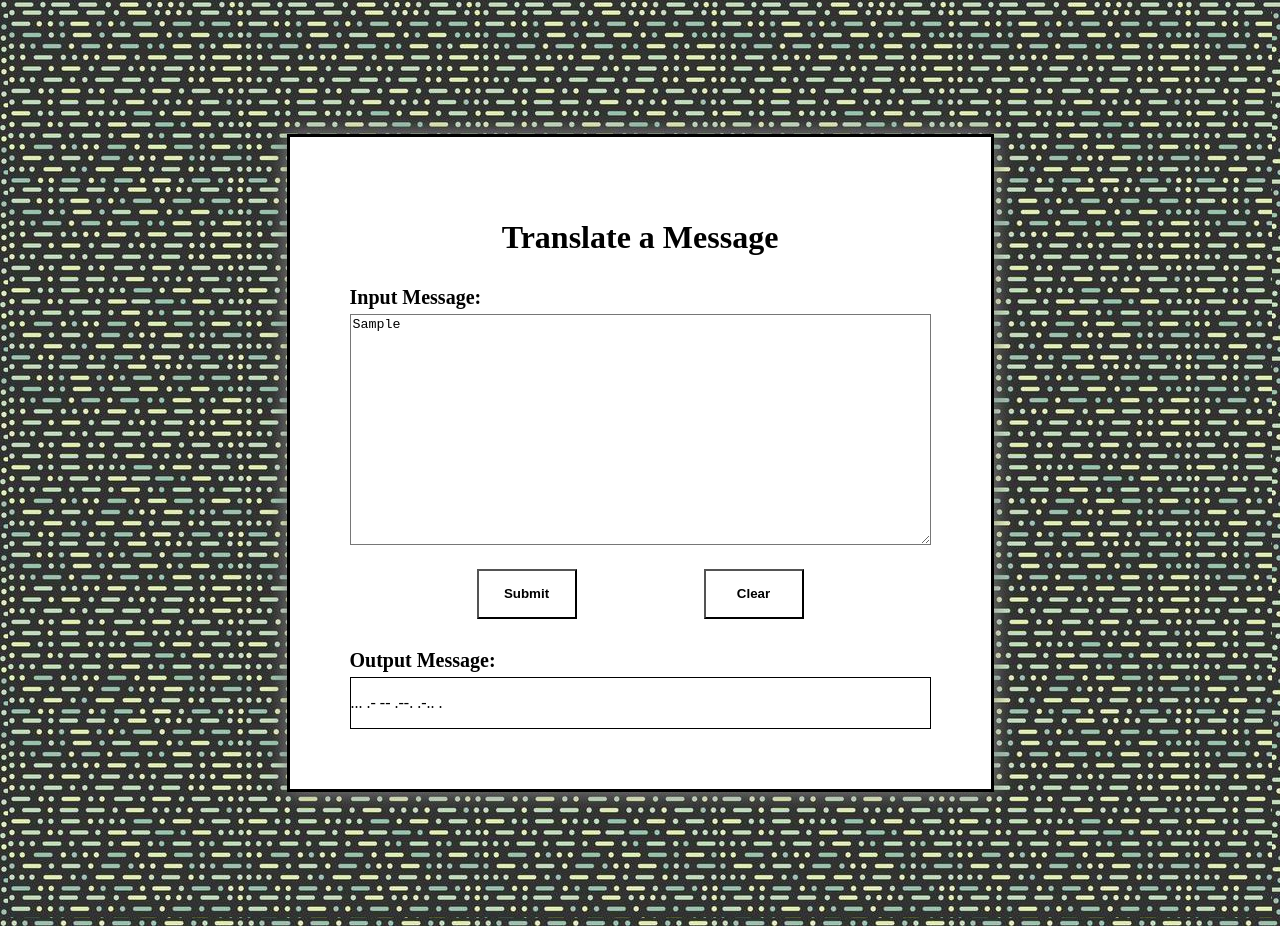
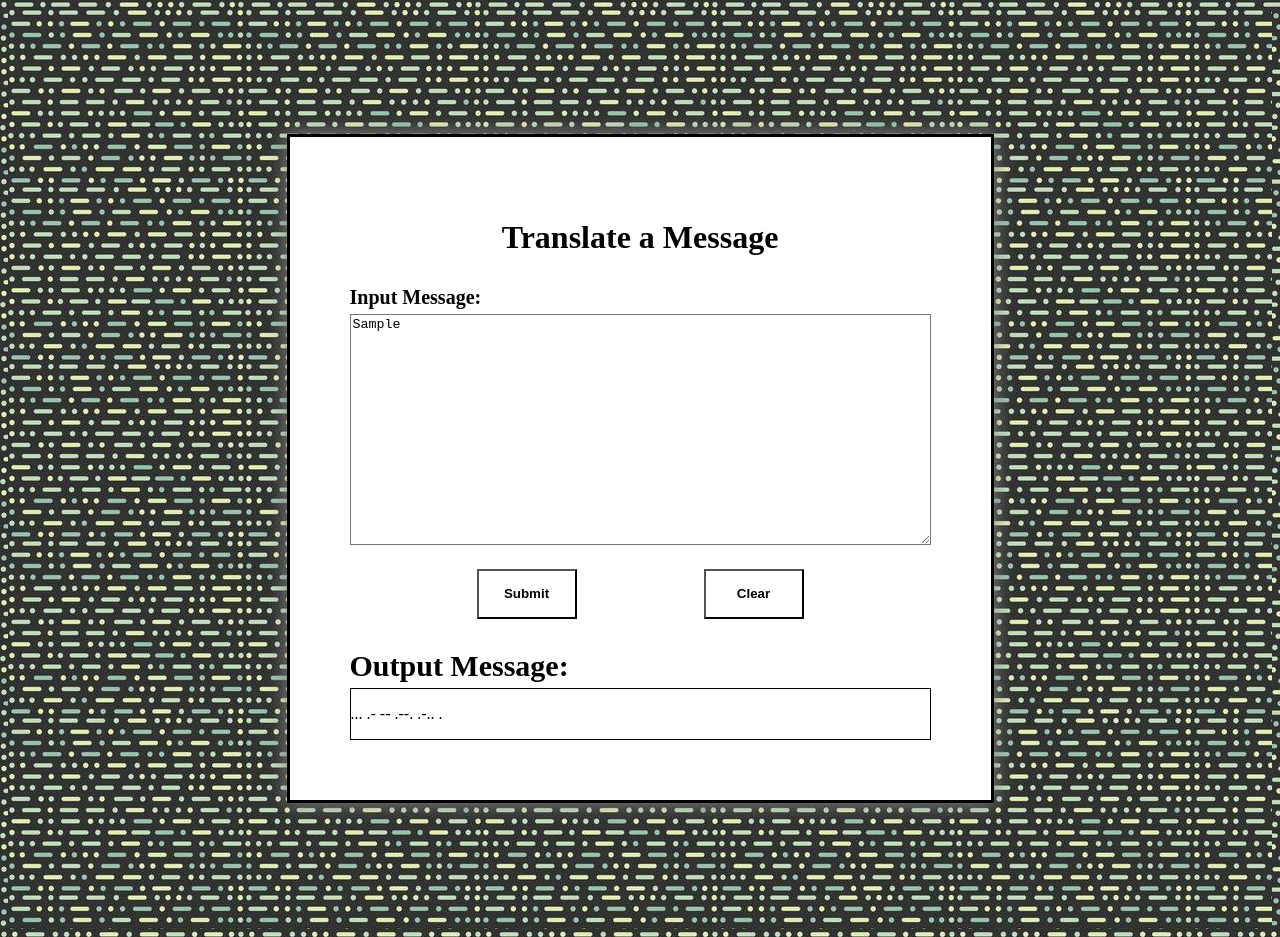
Before and after one commit to vparkash2014/Morse-Code, a plain HTML site: page index.html in a window 1280 px wide. Both pictures are taken after typing "Sample" into the empty fields and a click on the input "Submit". Drawn offline with Linux system fonts and the light colour scheme.

Commit message:
edited js

```diff
--- a/index.html
+++ b/index.html
@@ -24,7 +24,7 @@
                     <input type="reset" class="main__btn-single" value="Clear">
                 </div>
             </form>
-            <p id='outputTitle'></p>
+            <p id="outputTitle" class='main__output-title'></p>
             <div class="main__output" id="mainOutput">
                 <p id="output"></p>
             </div>
--- a/scripts/main.js
+++ b/scripts/main.js
@@ -1,24 +1,31 @@
-import { alphabet, morse } from './classes.js';
+import { alphabet, morse } from './objects.js';
 // uncomment the following input if you want to test the code
 // import { englishStr, morseStr } from './test.js'
+const translatorForm = document.getElementById('translator');
 
-const morseToEnglish = (morseStr) => {
+const morseToEnglish = (morseStr, languageObj = morse) => {
     return morseStr
         .split(' ')
         .map(char => {
-            return morse[char];
+            return languageObj[char];
         })
         .join('');
 }
 
-const englishToMorse = (englishStr) => {
+const englishToMorse = (englishStr, languageObj = alphabet) => {
     return englishStr
         .toLowerCase()
         .split('')
         .map(char => {
-            return alphabet[char];
+            return languageObj[char];
         })
         .join(' ');
+}
+
+const printOutput = (outputStr) => {
+    document.getElementById('output').innerHTML = outputStr;
+    document.getElementById('outputTitle').innerHTML = "Output Message:";
+    document.getElementById('mainOutput').style.border = "1px solid black";
 }
 
 const runTranslator = (event) => {
@@ -27,41 +34,21 @@ const runTranslator = (event) => {
     const inputStr = document.getElementById("input").value;
     let outputStr = '';
 
-    if (inputStr.match(/[a-zA-Z]/g)) {
+    if (inputStr.match(/[a-zA-Z0-9]/g)) {
         outputStr =  englishToMorse(inputStr);
     } else {
         outputStr =  morseToEnglish(inputStr);
-    }
-
-    const printOutput = (outputStr) => {
-        const outputHTML = document.getElementById('output');
-        const outputTitle = document.getElementById('outputTitle');
-        const outputBox = document.getElementById('mainOutput');
-
-        outputHTML.innerHTML = outputStr;
-        outputTitle.innerHTML = "Output Message:";
-        outputTitle.style.marginBottom = "5px";
-        outputTitle.style.fontWeight = "bold";
-        outputTitle.style.fontSize = "20px";
-        outputTitle.style.marginTop = "30px";
-        outputBox.style.border = "1px solid black";
-
     }
 
     printOutput(outputStr)
 }
 
 const clearMessage = (event) => {
-    const outputHTML = document.getElementById('output');
-    const outputTitle = document.getElementById('outputTitle');
-    const outputBox = document.getElementById('mainOutput');
-
-    outputHTML.innerHTML = "";
-    outputTitle.innerHTML = "";
-    outputBox.style.border = null;
+    document.getElementById('output').innerHTML = "";
+    document.getElementById('outputTitle').innerHTML = "";
+    document.getElementById('mainOutput').style.border = null;
 }
 
 
-const translatorForm = document.getElementById('translator');
 translatorForm.addEventListener("submit", runTranslator);
 translatorForm.addEventListener("reset", clearMessage);
--- a/scss/main.scss
+++ b/scss/main.scss
@@ -73,4 +73,14 @@
             font-weight: bold;
         }
     }
+
+    &__output {
+
+        &-title {
+            margin-bottom: 5px;
+            margin-top: 30px;
+            font-weight: bold;
+            font-size: 30px;
+        }
+    }
 }
```
Also changed, not shown: css/main.css, scripts/objects.js (renamed from scripts/classes.js).
